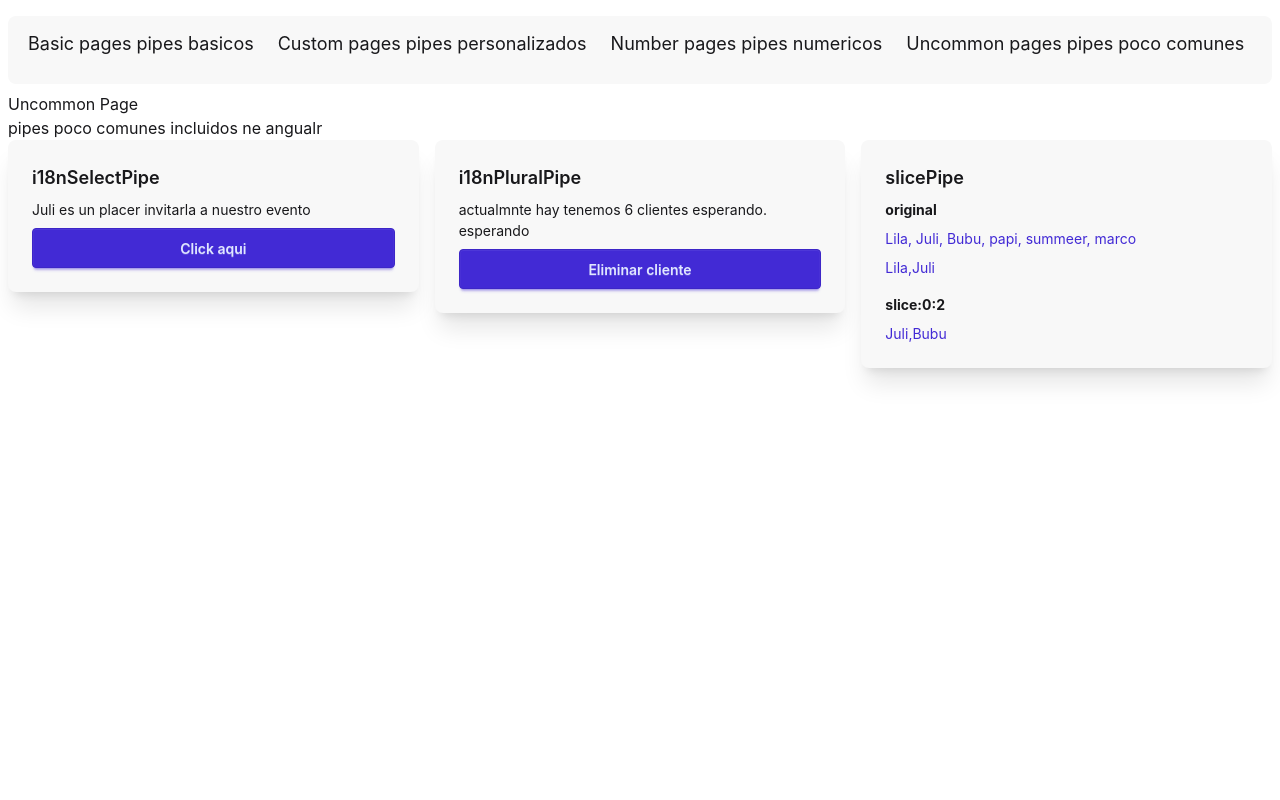
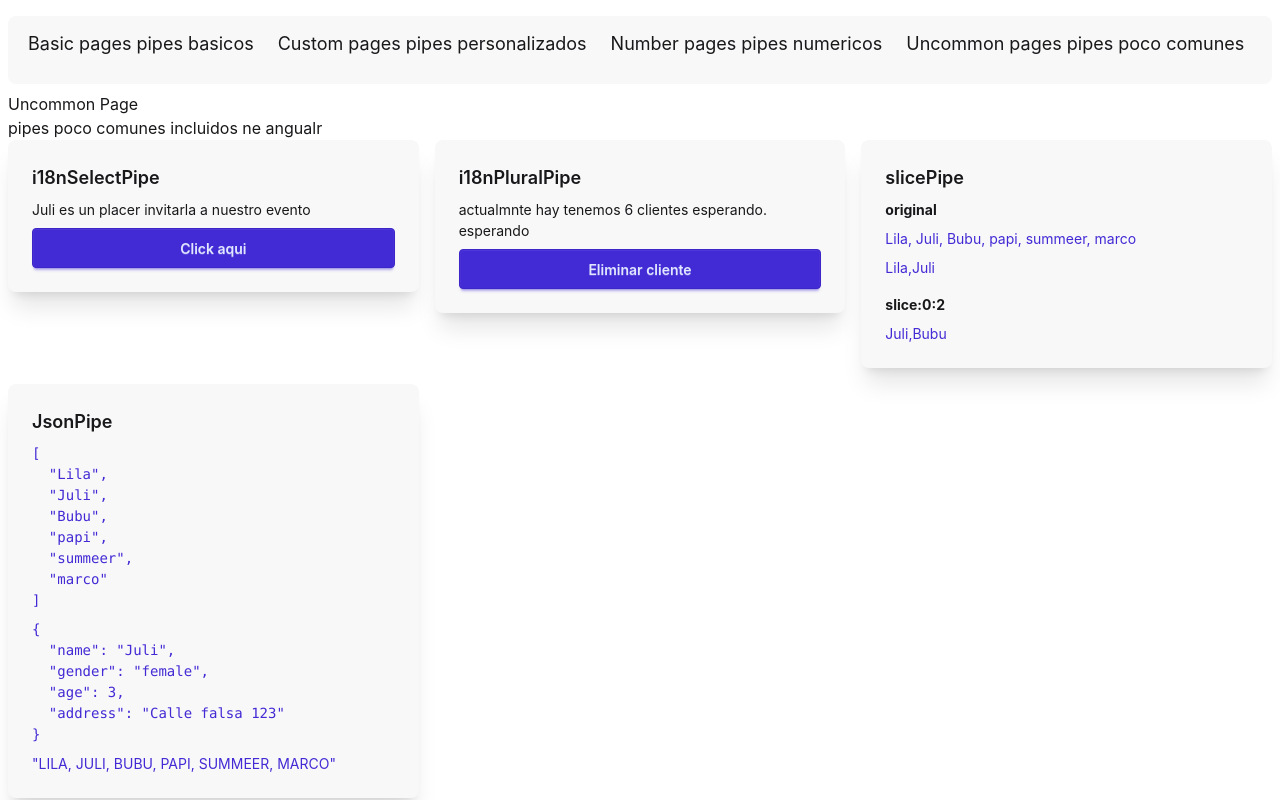
Before and after one commit to MarcoAndresSilva/Angular-pipes-app, an Angular app: page /uncommon in a window 1280 px wide. Built offline with nearby package versions, Linux system fonts and the light colour scheme.

Commit message:
JsonPipe pipe

```diff
--- a/src/app/pages/uncommon-page/uncommon-page.html
+++ b/src/app/pages/uncommon-page/uncommon-page.html
@@ -24,4 +24,10 @@
     <b class="mt-2">slice:0:2</b>
     <p class="text-primary">{{ clients() | slice: 1 : 3 }}</p>
   </app-card>
+
+  <app-card title="JsonPipe">
+    <pre class="text-primary">{{ clients() | json }}</pre>
+    <pre class="text-primary">{{ client() | json }}</pre>
+    <p class="text-primary">{{ clients().join(', ') | json | uppercase }}</p>
+  </app-card>
 </div>
```
Also changed, not shown: src/app/pages/uncommon-page/uncommon-page.ts (+8 -2 lines).
